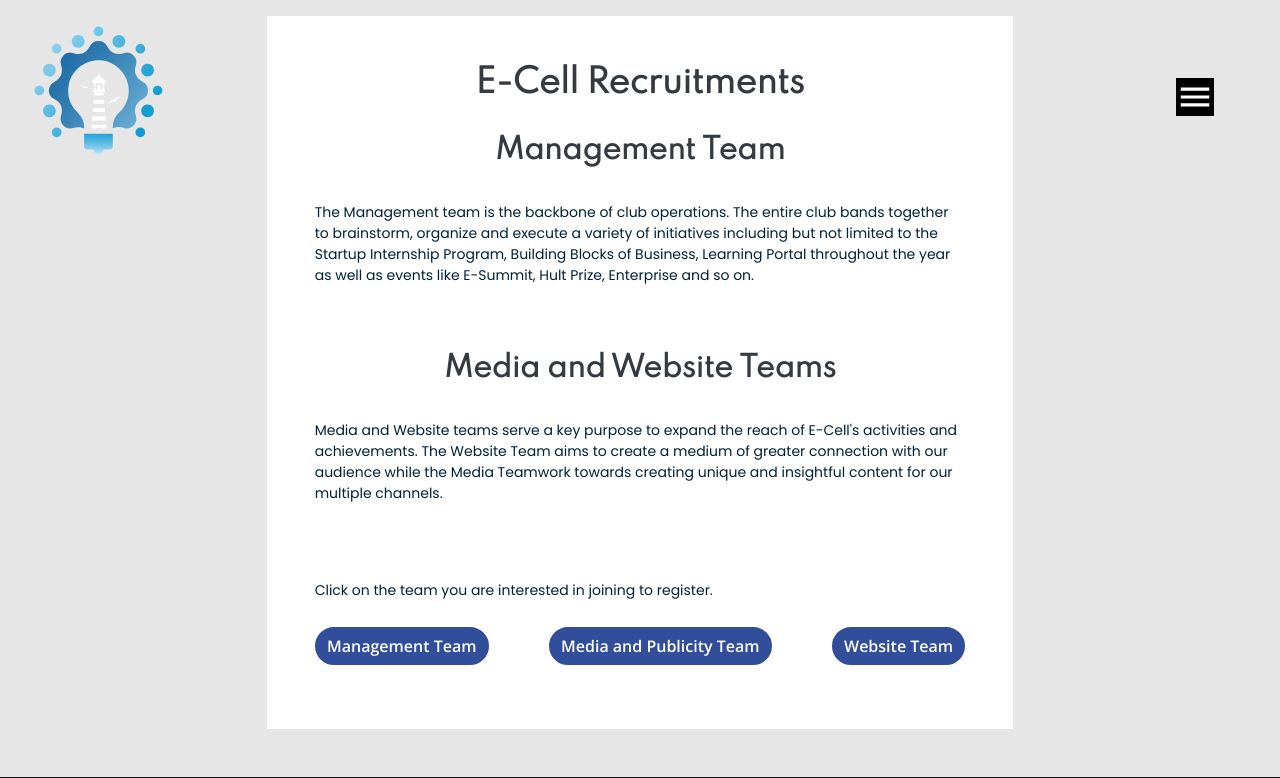
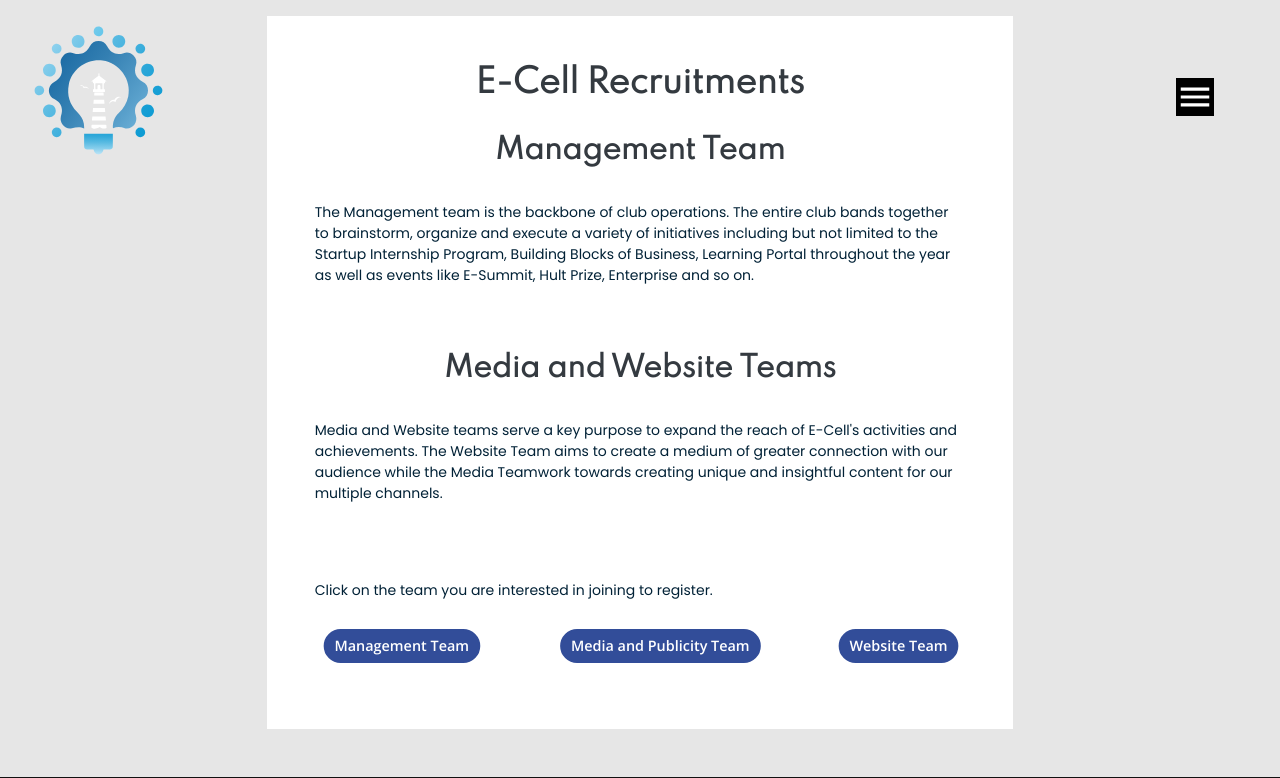
Before and after one commit to sourceganesh/ECell-Website, a Django app: page /recruitment/ in a window 1280 px wide. Shown: the top 778 px of the page. Run offline with Django 3.2, Linux system fonts and the light colour scheme; some libraries are stand-ins or nearby versions.

Commit message:
modified frontend for rec index

```diff
--- a/static/css/styles.css
+++ b/static/css/styles.css
@@ -682,6 +682,16 @@ p {
   color: white;
   padding: 5px 10px;
   border-radius: 20px;
+
+}
+
+.rec-form-btn.rec-index{
+  transform: scale(0.9);
+}
+
+.rec-form-btn.rec-index:hover{
+  color:white;
+  transform: scale(1);
 }
 
 /*CSS for startups page*/
--- a/templates/recruitment/index.html
+++ b/templates/recruitment/index.html
@@ -30,9 +30,9 @@
              Click on the team you are interested in joining to register.
            </p>
            <div class="d-md-flex flex-row mt-3 mb-5 mr-7 justify-content-between">
-            <a href="/recruitment/management" class="rec-form-btn hvr-grow">Management Team</a>
-           <a href="/recruitment/media" class="rec-form-btn hvr-grow">Media and Publicity Team</a>
-           <a href="/recruitment/web" class="rec-form-btn hvr-grow">Website Team</a>
+            <a href="/recruitment/management" class="rec-form-btn hvr-grow rec-index">Management Team</a>
+           <a href="/recruitment/media" class="rec-form-btn hvr-grow rec-index">Media and Publicity Team</a>
+           <a href="/recruitment/web" class="rec-form-btn hvr-grow rec-index">Website Team</a>
           </div>
 
           </div>
```
Also changed, not shown: recruitment/models.py (+11 -0 lines).
